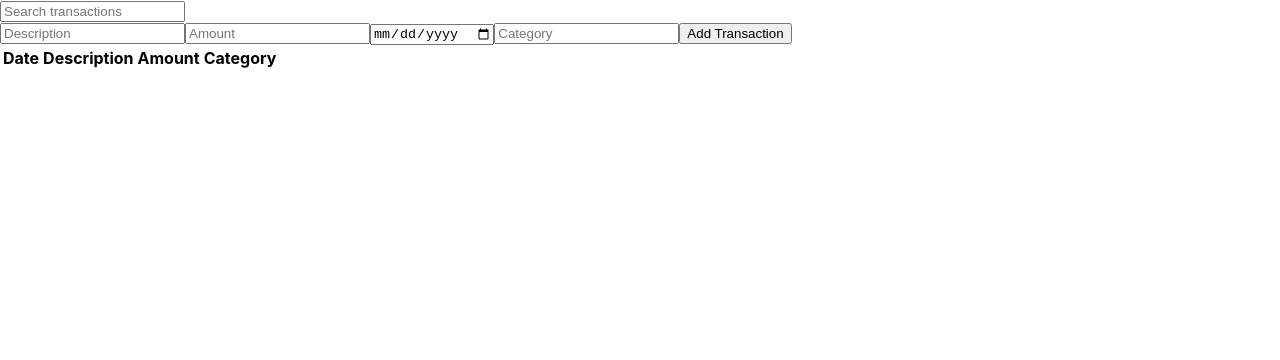
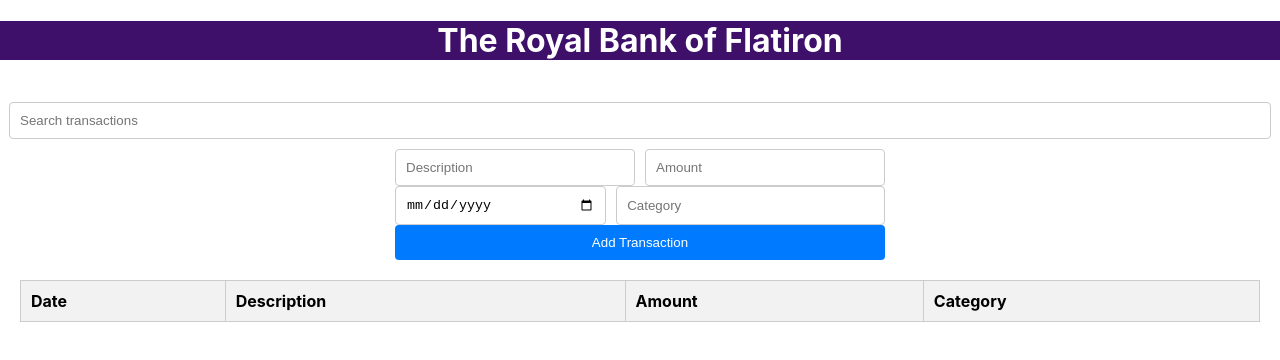
Before and after one commit to Kamau-sam/Bank-of-Flatiron, a React (Create React App) app: page / in a window 1280 px wide. Shown: the top 360 px of the page. Built offline with nearby package versions, Linux system fonts and the light colour scheme.

Commit message:
Added a css file and styled

```diff
--- a/src/App.js
+++ b/src/App.js
@@ -1,6 +1,7 @@
 import React, { useState } from "react";
 import TransactionsTable from "./TransactionsTable";
 import TransactionForm from "./TransactionForm";
+import "./AppStyles.css";
 
 function App() {
   const [transactions, setTransactions] = useState([]);
@@ -15,16 +16,22 @@ function App() {
   );
 
   return (
-    <div>
+    <div className="app-wrapper">
+      {" "}
+      {/* Wrap everything in a parent container */}
+      <h1>The Royal Bank of Flatiron</h1>
+      <div className="app-container">
         <input
           type="text"
           placeholder="Search transactions"
+          className="search-input"
           value={searchTerm}
           onChange={(e) => setSearchTerm(e.target.value)}
         />
         <TransactionForm onAddTransaction={handleAddTransaction} />
         <TransactionsTable transactions={filteredTransactions} />
       </div>
+    </div>
   );
 }
 
--- /dev/null
+++ b/src/AppStyles.css
@@ -0,0 +1,75 @@
+/* AppStyles.css */
+
+.app-container {
+  display: flex;
+  flex-direction: column;
+  align-items: center;
+  padding: 20px;
+}
+
+.search-input {
+  width: 100%;
+  padding: 10px;
+  margin-bottom: 10px;
+  border: 1px solid #ccc;
+  border-radius: 4px;
+}
+
+.transaction-form {
+  display: flex;
+  flex-direction: row; /* Changed from column to row */
+  flex-wrap: wrap; /* Allows fields to wrap on smaller screens */
+  justify-content: space-between;
+  width: 100%;
+  max-width: 500px;
+  margin-bottom: 20px;
+}
+
+.input-field,
+.add-button {
+  flex: 1 1 auto; /* Flex grow, shrink and basis set to auto */
+  padding: 10px;
+  margin: 0 5px; /* Small margin for separation */
+  min-width: 100px; /* Minimum width for smaller screens */
+}
+
+.input-field {
+  border: 1px solid #ccc;
+  border-radius: 4px;
+}
+
+.add-button {
+  padding: 10px 20px;
+  background-color: #007bff;
+  color: white;
+  border: none;
+  border-radius: 4px;
+  cursor: pointer;
+  align-self: center;
+}
+
+.add-button:hover {
+  background-color: hsl(115, 100%, 35%);
+}
+
+.transactions-table {
+  width: 100%;
+  border-collapse: collapse;
+  margin-bottom: 20px;
+}
+
+.transactions-table th,
+.transactions-table td {
+  padding: 10px;
+  border: 1px solid #ccc;
+  text-align: left;
+}
+
+.transactions-table th {
+  background-color: #f2f2f2;
+}
+h1 {
+  text-align: center;
+  background-color: rgb(62, 16, 105);
+  color: rgb(255, 255, 255);
+}
--- a/src/Transaction.js
+++ b/src/Transaction.js
@@ -1,9 +1,12 @@
+import React from "react";
+
 function Transaction({ transaction }) {
   return (
     <tr>
       <td>{transaction.date}</td>
       <td>{transaction.description}</td>
       <td>{transaction.amount}</td>
+      <td>{transaction.category}</td>
     </tr>
   );
 }
--- a/src/TransactionForm.js
+++ b/src/TransactionForm.js
@@ -1,6 +1,4 @@
-// src/TransactionForm.js
 import React, { useState } from "react";
-
 
 function TransactionForm({ onAddTransaction }) {
   const [description, setDescription] = useState("");
@@ -18,31 +16,37 @@ function TransactionForm({ onAddTransaction }) {
   };
 
   return (
-    <form onSubmit={handleSubmit}>
+    <form onSubmit={handleSubmit} className="transaction-form">
       <input
         type="text"
         placeholder="Description"
         value={description}
         onChange={(e) => setDescription(e.target.value)}
+        className="input-field"
       />
       <input
         type="number"
         placeholder="Amount"
         value={amount}
         onChange={(e) => setAmount(e.target.value)}
+        className="input-field"
       />
       <input
         type="date"
         value={date}
         onChange={(e) => setDate(e.target.value)}
+        className="input-field"
       />
       <input
         type="text"
         placeholder="Category"
         value={category}
         onChange={(e) => setCategory(e.target.value)}
+        className="input-field"
       />
-      <button type="submit">Add Transaction</button>
+      <button type="submit" className="add-button">
+        Add Transaction
+      </button>
     </form>
   );
 }
--- a/src/TransactionsTable.js
+++ b/src/TransactionsTable.js
@@ -1,10 +1,10 @@
-// src/TransactionsTable.js
 import React from "react";
 import Transaction from "./Transaction";
+import "./AppStyles.css"; // Assuming you might want specific styles
 
 function TransactionsTable({ transactions }) {
   return (
-    <table>
+    <table className="transactions-table">
       <thead>
         <tr>
           <th>Date</th>
```
Lines whose indentation alone changed are shown as unchanged.
